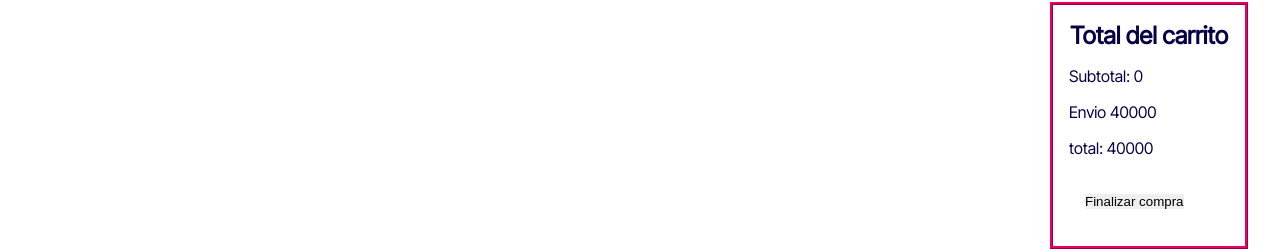
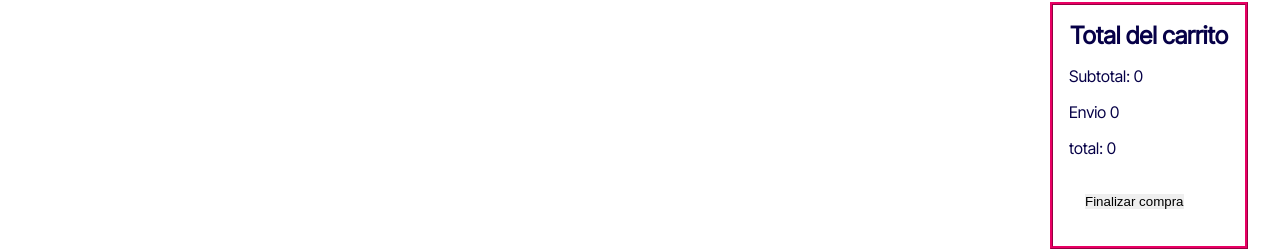
Before and after one commit to objetive218/Pantheon-Tech, a React (Vite) app: page /carro in a window 1280 px wide. Shown: the part 275-526 px from the top of the page. Built offline with nearby package versions, Linux system fonts and the light colour scheme.

Commit message:
envio corregido

```diff
--- a/src/components/Carro.jsx
+++ b/src/components/Carro.jsx
@@ -14,7 +14,12 @@ const Carro = () => {
     function () {
       setLista(carrito.items);
       setTotal(carrito.subTotal);
-      setComplete(carrito.subTotal + 40000);
+      if(carrito.subTotal == 0 ){
+        setComplete(carrito.subTotal);
+      }else{
+        setComplete(carrito.subTotal + 40000);
+      }
+
     },
     [carrito]
   );
@@ -44,7 +49,7 @@ const Carro = () => {
         <article className={CarroStyle.checkout}>
           <h2 className={CarroStyle.tituloCar}>Total del carrito</h2>
           <p> {`Subtotal: ${total}`}</p>
-          <p> Envio 40000</p>
+          <p> {carrito.subTotal == 0 ? "Envio 0": "Envio 40000" }</p>
           <p> {`total: ${complete}`}</p>
           <form className={CarroStyle.botton1}>
             <button>Finalizar compra</button>
```
